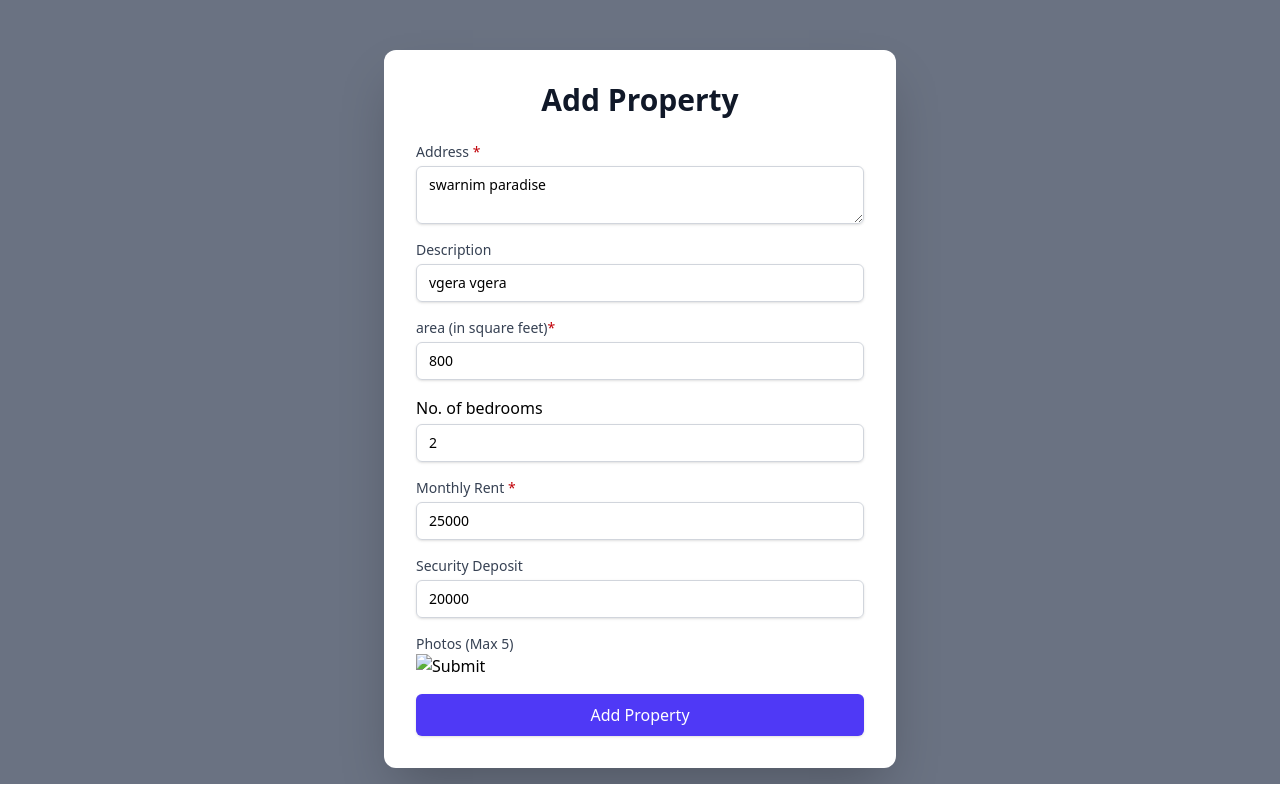
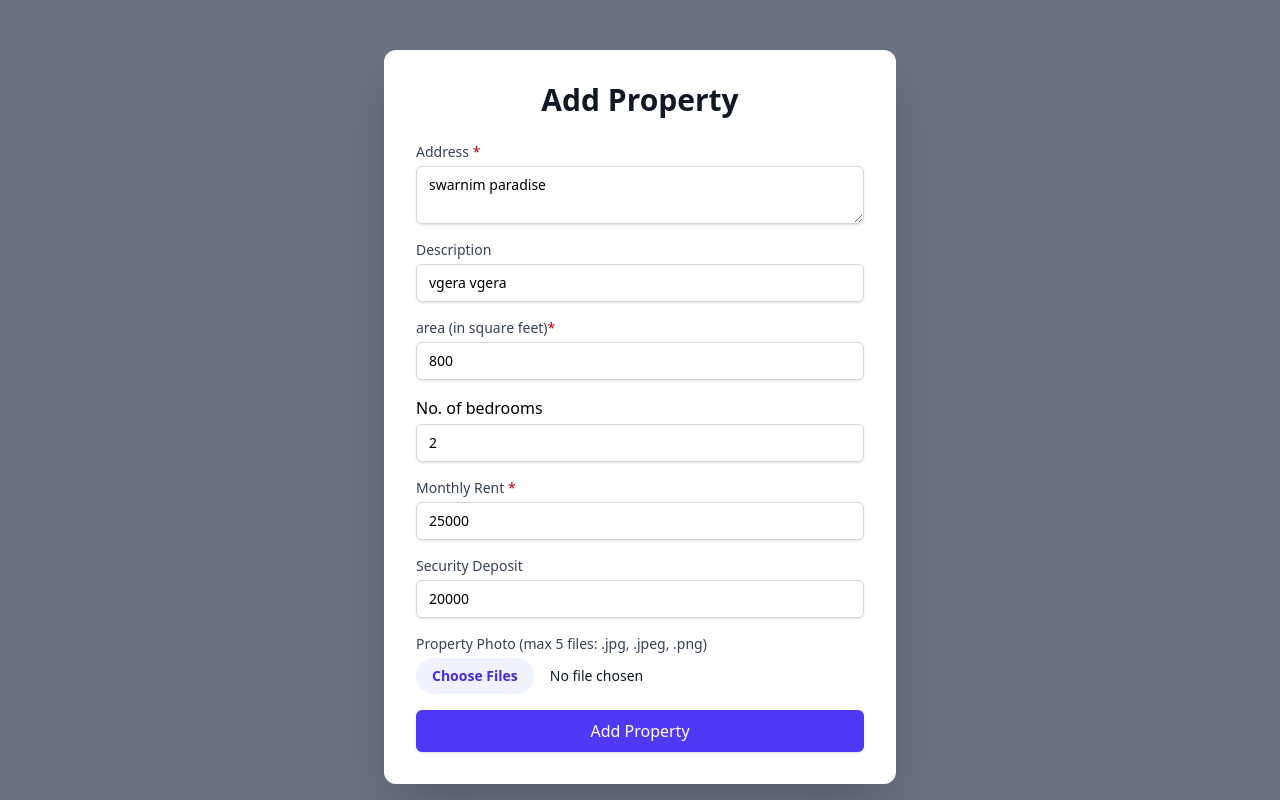
Before and after one commit to Rushabh29-03/Property-Rental, a React app in the folder frontend/: page /owner-dashboard in a window 1280 px wide. Shown: the part 832-1632 px from the top of the page. Built offline with nearby package versions, Linux system fonts and the light colour scheme; the HTML template or start-up script is replaced by a standard one.

Commit message:
added option to add photos while adding property

```diff
--- a/frontend/src/components/ownerDashboard/OwnerDashboard.jsx
+++ b/frontend/src/components/ownerDashboard/OwnerDashboard.jsx
@@ -6,6 +6,7 @@ import OwnerService from '../../services/OwnerService';
 import AllProperties from '../allProperties/AllProperties'
 import { useProperty } from '../customHooks/PropertyContext';
 import PropertyService from '../../services/PropertyService';
+import './OwnerDashboard.css'
 
 function OwnerDashboard() {
 
@@ -23,6 +24,7 @@ function OwnerDashboard() {
   const [monthlyRent, setMonthlyRent] = useState(25000)
   const [noOfBedrooms, setNoOfBedrooms] = useState(2)
   const [securityDeposit, setSecurityDeposit] = useState(20000)
+  const [photoFile, setPhotoFile] = useState([])
 
   // setProperties(OwnerService.getProperties(currentUser));
 
@@ -46,6 +48,9 @@ function OwnerDashboard() {
   const handleAddProperty = async (e) => {
     e.preventDefault();
 
+    console.log("selected photos: ", photoFile);
+
+
     try {
         const response = await PropertyService.addProperty(propertyData);
 
@@ -67,7 +72,26 @@ function OwnerDashboard() {
     const response = await OwnerService.getProperties();
 
     setProperties(response);
-  }
+  };
+
+  // !GET PHOTOS HANDLER
+  const handleInputPhotos = (e) => {
+
+    if(e.target.files && e.target.files.length>5){
+      alert("You cannot upload files more than 5");
+      e.target.value = null;
+      setPhotoFile([]);
+    }
+
+    if(e.target.files ){
+      // console.log(e.target.files);
+      // console.log(typeof(e.target.files));
+      setPhotoFile(Array.from(e.target.files))
+    }else{
+      setPhotoFile([])
+      console.log("Undergone in else part");
+    }
+  };
 
   // runs when page is mounted/rendered
   useEffect(() => {
@@ -198,11 +222,34 @@ function OwnerDashboard() {
 
             {/* PHOTOS */}
             <div>
-              <label htmlFor="photos" className="block text-sm font-medium text-gray-700">Photos (Max 5)</label>
+              <label htmlFor="photos" className="block text-sm font-medium text-gray-700">
+                Property Photo (max 5 files: .jpg, .jpeg, .png)
+              </label>
               <input
-                type="image"
-                id='photo'
+                type="file"
+                id='photos'
+                onChange={handleInputPhotos}
+                multiple
+                accept=".jpg, .jpeg, .png"
+                className="mt-1 block w-full text-sm text-gray-900 file:mr-4 file:py-2 file:px-4 file:rounded-full file:border-0 file:text-sm file:font-semibold file:bg-indigo-50 file:text-indigo-700 hover:file:bg-indigo-100"
+                max={2}
                 />
+
+              {/* Display the name of the selected file */}
+              {photoFile && photoFile.length>0 && (
+                <p className='mt-2 text-sm text-gray-500'>
+                    Selected file(s):
+                    <br />
+                    {
+                      photoFile.map((photo, index) =>(
+                        <span key={index}>
+                          <strong className='text-gray-700'>{photo.name}</strong>
+                          <br />
+                        </span>
+                      ))
+                    }
+                </p>
+              )}
             </div>
 
             <button
--- a/frontend/src/components/previewProperty/PreviewProperty.jsx
+++ b/frontend/src/components/previewProperty/PreviewProperty.jsx
@@ -4,6 +4,7 @@ import { useProperty } from '../customHooks/PropertyContext'
 import OwnerService from '../../services/OwnerService';
 import AuthService from '../../services/AuthService';
 import PropertyService from '../../services/PropertyService';
+import { Link } from 'react-router';
 
 function PreviewProperty() {
 
@@ -82,6 +83,12 @@ function PreviewProperty() {
   // Use selectedProperty to display all data
   return (
     <div className="p-6 min-h-screen bg-gray-100">
+      {
+        (role==='ROLE_OWNER'
+          ? (<Link to='/owner-dashboard'>Go Back</Link>)
+          : (<Link to='/properties'>Go Back to properties</Link>)
+        )
+      }
       <h1 className="text-3xl font-bold mb-4">{selectedProperty.address}</h1>
 
       <p className="mb-2"><strong>Description:</strong> {selectedProperty.description}</p>
```
Also changed, not shown: frontend/src/components/ownerDashboard/OwnerDashboard.css (added). Lines whose indentation alone changed are shown as unchanged.
